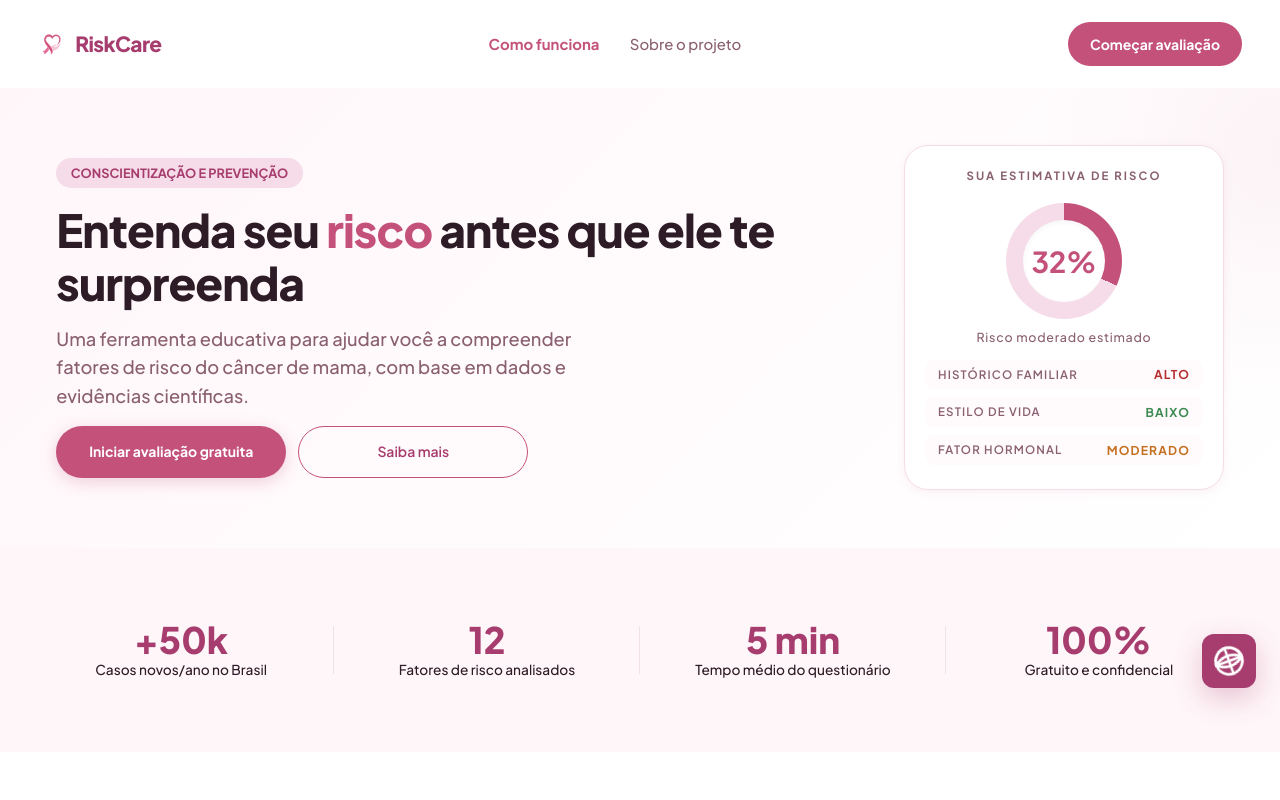
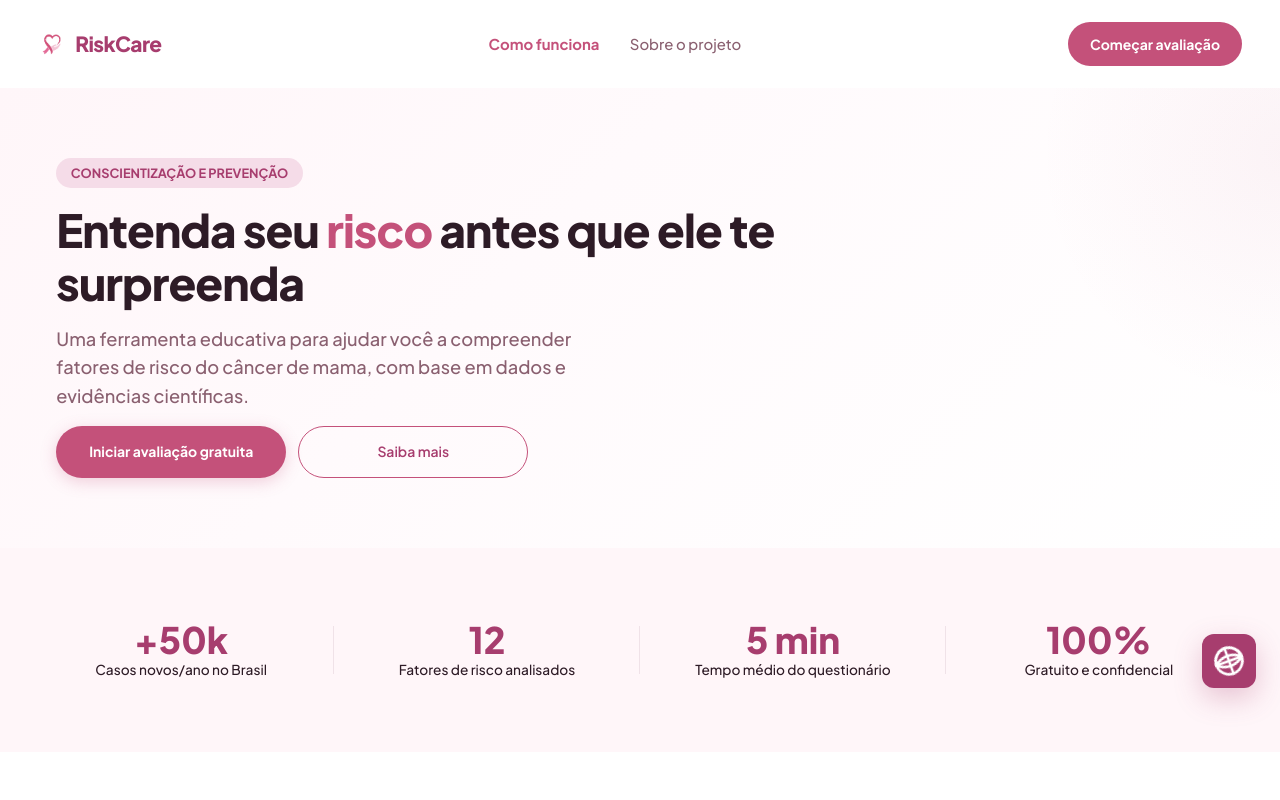
Before and after one commit to CaioRenatoDot/IHCTrabalhoMarcosUP1, a React (Vite) app: page / in a window 1280 px wide. Shown: the top 800 px of the page. Built offline with nearby package versions, Linux system fonts and the light colour scheme; no server answers.

Commit message:
fix(home): remover card de risco fictício do hero (FR-01)

```diff
--- a/src/components/ConscientizacaoPrevencaoSection.jsx
+++ b/src/components/ConscientizacaoPrevencaoSection.jsx
@@ -1,44 +1,11 @@
-import { useRef, useState } from 'react'
-import { useGSAP } from '@gsap/react'
-import { gsap } from 'gsap'
 import AvaliacaoGratuitaButton from './AvaliacaoGratuitaButton.jsx'
 import SaibaMaisButton from './SaibaMaisButton.jsx'
 
-gsap.registerPlugin(useGSAP)
-
-const RISK_PERCENTAGE = 32
-
-const AWARENESS_TAG = 'CONSCIENTIZA\u00C7\u00C3O E PREVEN\u00C7\u00C3O'
+const AWARENESS_TAG = 'CONSCIENTIZAÇÃO E PREVENÇÃO'
 const AWARENESS_DESCRIPTION =
-  'Uma ferramenta educativa para ajudar voc\u00EA a compreender fatores de risco do c\u00E2ncer de mama, com base em dados e evid\u00EAncias cient\u00EDficas.'
-const HISTORICAL_FAMILY_LABEL = 'Hist\u00F3rico familiar'
+  'Uma ferramenta educativa para ajudar você a compreender fatores de risco do câncer de mama, com base em dados e evidências científicas.'
 
 function ConscientizacaoPrevencaoSection() {
-  const riskCardRef = useRef(null)
-  const [riskPercentage, setRiskPercentage] = useState(0)
-
-  useGSAP(
-    () => {
-      if (!riskCardRef.current) {
-        return
-      }
-
-      const animatedRisk = { value: 0 }
-      gsap.to(animatedRisk, {
-        value: RISK_PERCENTAGE,
-        duration: 1.4,
-        ease: 'power2.out',
-        onUpdate: () => {
-          const nextPercentage = Math.round(animatedRisk.value)
-
-          setRiskPercentage(nextPercentage)
-          riskCardRef.current.style.setProperty('--risk-progress', `${nextPercentage}%`)
-        },
-      })
-    },
-    { scope: riskCardRef },
-  )
-
   return (
     <section className="awareness-section stagger-fade">
       <div className="awareness-content">
@@ -55,38 +22,6 @@ function ConscientizacaoPrevencaoSection() {
           <SaibaMaisButton />
         </div>
       </div>
-
-      <aside
-        ref={riskCardRef}
-        className="risk-card"
-        aria-label="Estimativa de risco"
-        style={{ '--risk-progress': '0%' }}
-      >
-        <h2 className="risk-card__title">SUA ESTIMATIVA DE RISCO</h2>
-
-        <div className="risk-card__ring-wrap" aria-hidden="true">
-          <div className="risk-card__ring">
-            <div className="risk-card__value">{riskPercentage}%</div>
-          </div>
-        </div>
-
-        <p className="risk-card__level">Risco moderado estimado</p>
-
-        <div className="risk-card__rows">
-          <div className="risk-card__row">
-            <span>{HISTORICAL_FAMILY_LABEL}</span>
-            <strong className="risk-high">Alto</strong>
-          </div>
-          <div className="risk-card__row">
-            <span>Estilo de vida</span>
-            <strong className="risk-low">Baixo</strong>
-          </div>
-          <div className="risk-card__row">
-            <span>Fator hormonal</span>
-            <strong className="risk-medium">Moderado</strong>
-          </div>
-        </div>
-      </aside>
     </section>
   )
 }
--- a/src/styles/accessibility.css
+++ b/src/styles/accessibility.css
@@ -375,26 +375,6 @@
   );
 }
 
-.accessibility-root .risk-card__title {
-  font-size: calc(12px * var(--accessibility-font-scale));
-}
-
-.accessibility-root .risk-card__value {
-  font-size: calc(1.9rem * var(--accessibility-font-scale));
-}
-
-.accessibility-root .risk-card__level {
-  font-size: calc(0.82rem * var(--accessibility-font-scale));
-}
-
-.accessibility-root .risk-card__row {
-  font-size: calc(0.76rem * var(--accessibility-font-scale));
-}
-
-.accessibility-root .risk-card__row strong {
-  font-size: calc(0.8rem * var(--accessibility-font-scale));
-}
-
 .accessibility-root .indicator-value {
   font-size: clamp(
     calc(1.75rem * var(--accessibility-font-scale)),
@@ -572,41 +552,6 @@
   border-color: #fff;
 }
 
-.accessibility-root.is-high-contrast .risk-card {
-  background: #000;
-  border-color: #333;
-}
-
-.accessibility-root.is-high-contrast .risk-card__title,
-.accessibility-root.is-high-contrast .risk-card__level,
-.accessibility-root.is-high-contrast .risk-card__row,
-.accessibility-root.is-high-contrast .risk-card__row strong {
-  color: #fff;
-}
-
-.accessibility-root.is-high-contrast .risk-card__row {
-  background: #1a1a1a;
-}
-
-.accessibility-root.is-high-contrast .risk-card__row span {
-  color: #d4d4d4;
-}
-
-.accessibility-root.is-high-contrast .risk-high,
-.accessibility-root.is-high-contrast .risk-medium,
-.accessibility-root.is-high-contrast .risk-low {
-  color: #fff !important;
-}
-
-.accessibility-root.is-high-contrast .risk-card__ring {
-  background: conic-gradient(#ffeb3b 0 115deg, #333 115deg 360deg);
-}
-
-.accessibility-root.is-high-contrast .risk-card__ring::after {
-  background: #000;
-}
-
-.accessibility-root.is-high-contrast .risk-card__value,
 .accessibility-root.is-high-contrast .site-navbar__nav a:hover,
 .accessibility-root.is-high-contrast .login-card a,
 .accessibility-root.is-high-contrast .cards-block h3 {
--- a/src/styles/awareness.css
+++ b/src/styles/awareness.css
@@ -1,6 +1,6 @@
 .awareness-section {
   display: grid;
-  grid-template-columns: minmax(0, 1fr) 320px;
+  grid-template-columns: minmax(0, 1fr);
   gap: clamp(1.5rem, 3vw, 3rem);
   align-items: center;
   width: 100%;
@@ -28,36 +28,6 @@
 
 .awareness-section.stagger-fade .awareness-content > :nth-child(3) {
   animation-delay: 0.22s;
-}
-
-.awareness-section.stagger-fade .risk-card {
-  opacity: 0;
-  transform: translateX(22px) scale(0.98);
-  animation: risk-card-in 0.78s cubic-bezier(0.16, 1, 0.3, 1) 0.18s forwards;
-}
-
-.awareness-section.stagger-fade .awareness-content > * {
-  opacity: 0;
-  transform: translateY(18px);
-  animation: awareness-fade-in 0.72s cubic-bezier(0.16, 1, 0.3, 1) forwards;
-}
-
-.awareness-section.stagger-fade .awareness-content > :nth-child(1) {
-  animation-delay: 0.06s;
-}
-
-.awareness-section.stagger-fade .awareness-content > :nth-child(2) {
-  animation-delay: 0.14s;
-}
-
-.awareness-section.stagger-fade .awareness-content > :nth-child(3) {
-  animation-delay: 0.22s;
-}
-
-.awareness-section.stagger-fade .risk-card {
-  opacity: 0;
-  transform: translateX(22px) scale(0.98);
-  animation: risk-card-in 0.78s cubic-bezier(0.16, 1, 0.3, 1) 0.18s forwards;
 }
 
 .awareness-content {
@@ -111,116 +81,6 @@
   width: 100%;
 }
 
-.risk-card {
-  --risk-progress: 0%;
-
-  width: 100%;
-  min-height: 321px;
-  padding: 24px 21px;
-  border: 1px solid var(--rc-rose-light);
-  border-radius: 24px;
-  background: var(--rc-white);
-  box-shadow: var(--rc-shadow-sm);
-}
-
-.risk-card__title {
-  margin: 0;
-  color: var(--rc-text);
-  font-size: 12px;
-  font-weight: 700;
-  line-height: 1;
-  letter-spacing: 0.18em;
-  text-align: center;
-}
-
-.risk-card__ring-wrap {
-  display: flex;
-  justify-content: center;
-  margin-top: 22px;
-}
-
-.risk-card__ring {
-  display: grid;
-  place-items: center;
-  width: 116px;
-  height: 116px;
-  border-radius: 50%;
-  border: 0;
-  background: conic-gradient(
-    var(--rc-rose) 0 var(--risk-progress),
-    var(--rc-rose-light) var(--risk-progress) 100%
-  );
-  position: relative;
-}
-
-.risk-card__ring::after {
-  content: '';
-  width: 82px;
-  height: 82px;
-  border-radius: 50%;
-  background: var(--rc-white);
-  box-shadow: inset 0 2px 6px rgba(0, 0, 0, 0.04);
-}
-
-.risk-card__value {
-  position: absolute;
-  color: var(--rc-rose);
-  font-size: 1.9rem;
-  font-weight: 700;
-  line-height: 1;
-  text-align: center;
-}
-
-.risk-card__level {
-  margin-top: 10px;
-  color: var(--rc-text);
-  font-size: 0.82rem;
-  font-weight: 500;
-  line-height: 1.3;
-  letter-spacing: 0.06em;
-  text-align: center;
-}
-
-.risk-card__rows {
-  display: flex;
-  flex-direction: column;
-  gap: 8px;
-  margin-top: 14px;
-}
-
-.risk-card__row {
-  display: flex;
-  align-items: center;
-  justify-content: space-between;
-  padding: 8px 12px;
-  border-radius: 8px;
-  background: var(--rc-rose-bg-soft);
-  color: var(--rc-text);
-  font-size: 0.76rem;
-  font-weight: 600;
-  line-height: 1.2;
-  letter-spacing: 0.1em;
-  text-transform: uppercase;
-}
-
-.risk-card__row strong {
-  font-size: 0.8rem;
-  font-weight: 700;
-  line-height: 1.1;
-}
-
-.risk-high {
-  color: var(--rc-danger);
-}
-
-.risk-medium {
-  color: var(--rc-warning);
-}
-
-.risk-low {
-  color: var(--rc-success);
-}
-
 @keyframes awareness-fade-in {
   from {
     opacity: 0;
@@ -233,56 +93,10 @@
   }
 }
 
-@keyframes risk-card-in {
-  from {
-    opacity: 0;
-    transform: translateX(22px) scale(0.98);
-  }
-
-  to {
-    opacity: 1;
-    transform: translateX(0) scale(1);
-  }
-}
-
 @media (prefers-reduced-motion: reduce) {
-  .awareness-section.stagger-fade .awareness-content > *,
-  .awareness-section.stagger-fade .risk-card {
+  .awareness-section.stagger-fade .awareness-content > * {
     opacity: 1;
     transform: none;
     animation: none;
   }
 }
-
-@keyframes awareness-fade-in {
-  from {
-    opacity: 0;
-    transform: translateY(18px);
-  }
-
-  to {
-    opacity: 1;
-    transform: translateY(0);
-  }
-}
-
-@keyframes risk-card-in {
-  from {
-    opacity: 0;
-    transform: translateX(22px) scale(0.98);
-  }
-
-  to {
-    opacity: 1;
-    transform: translateX(0) scale(1);
-  }
-}
-
-@media (prefers-reduced-motion: reduce) {
-  .awareness-section.stagger-fade .awareness-content > *,
-  .awareness-section.stagger-fade .risk-card {
-    opacity: 1;
-    transform: none;
-    animation: none;
-  }
-}
--- a/src/styles/responsive.css
+++ b/src/styles/responsive.css
@@ -18,10 +18,6 @@
 
   .awareness-content {
     max-width: 100%;
-  }
-
-  .risk-card {
-    width: min(320px, 100%);
   }
 
   .cards-block__grid {
```
Also changed, not shown: 1 other file (tests, documents, lock files or other folders).
